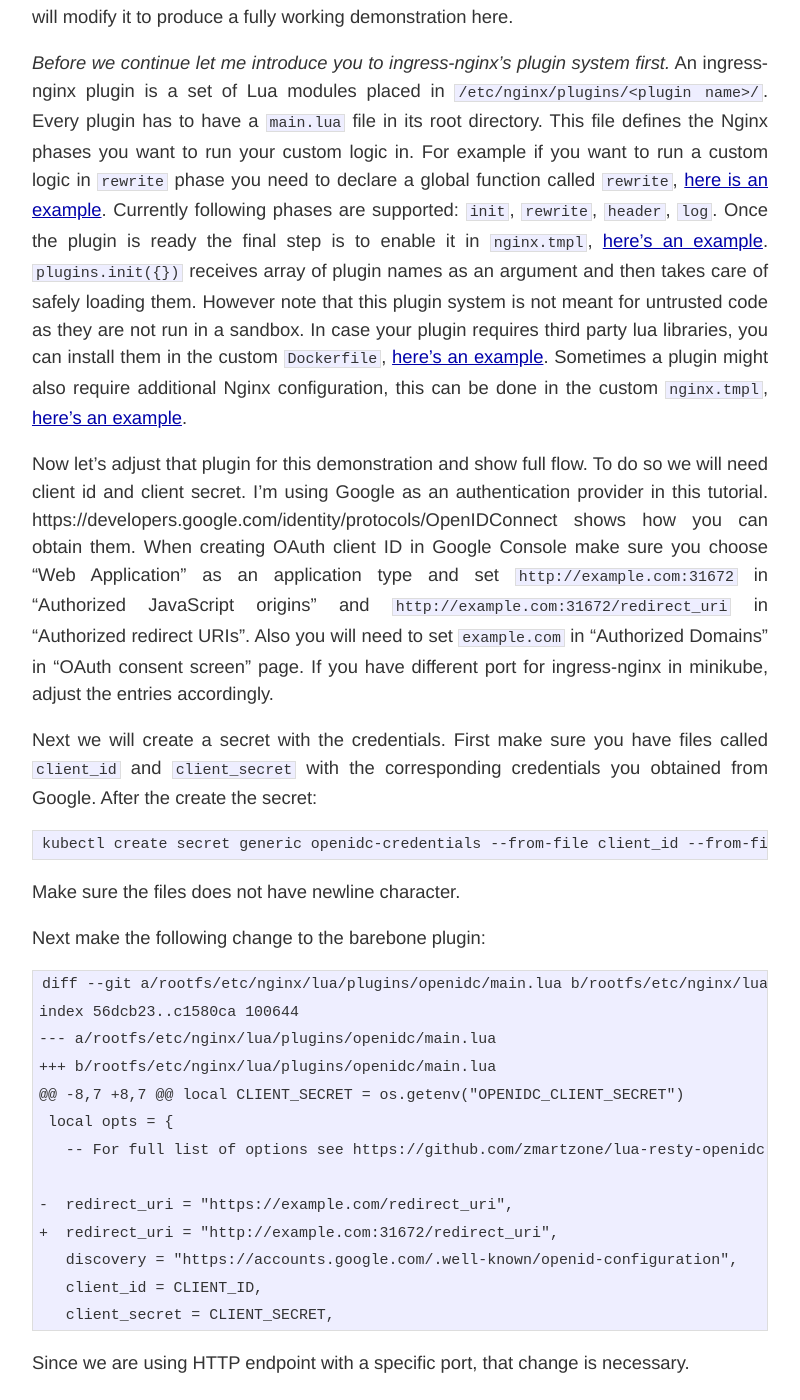
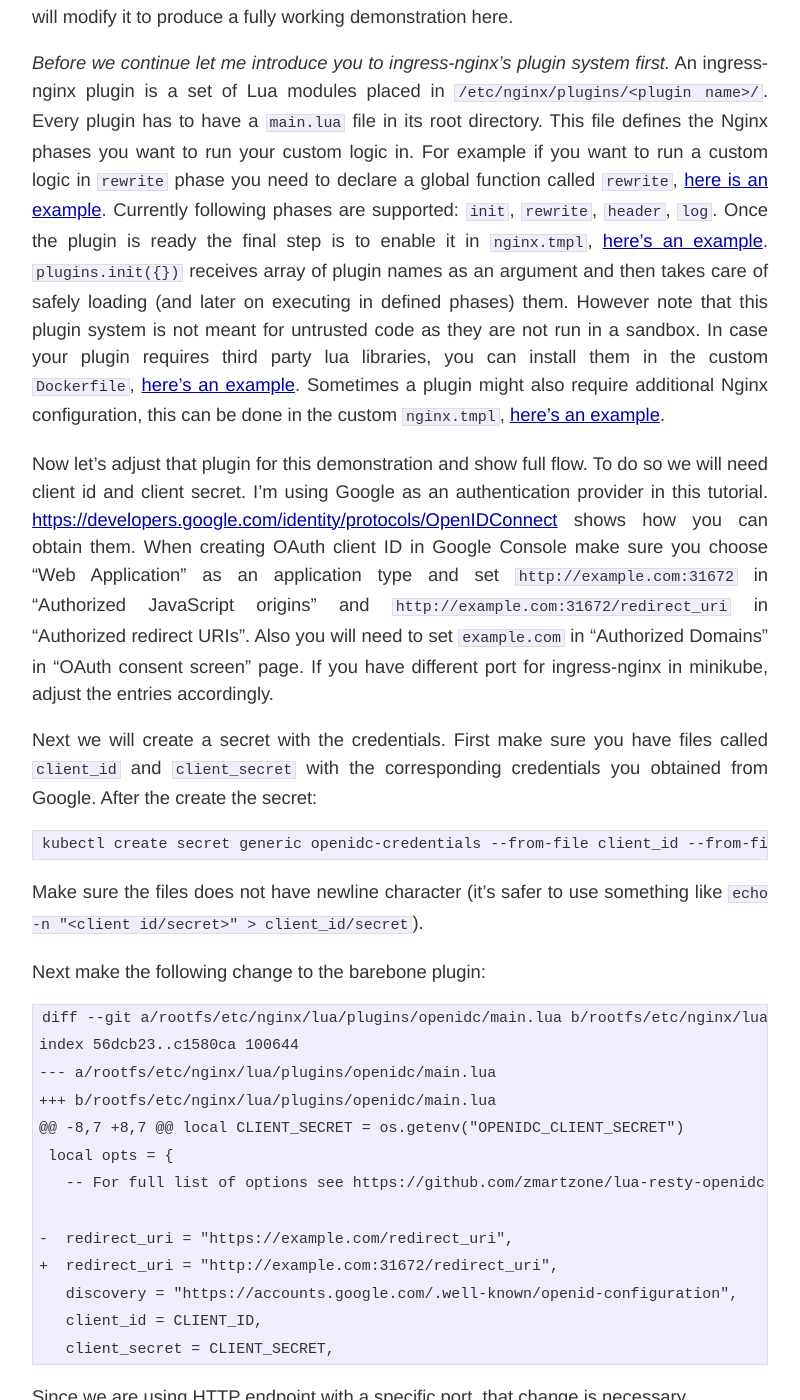
Before and after one commit to ElvinEfendi/elvinefendi.github.io, a Jekyll site: the page built from _posts/2019-11-22-ingress-nginx-openidc-plugin.markdown, in a window 1280 px wide and 1400 px high, scrolled down 1856 px. Shown: the whole window, without its empty margins (240-1040 px from the left). Built offline with Jekyll 4.4.1, drawn with Linux system fonts in a browser that asks for light colours; comment, search, counter and statistics services are not loaded; some of the changed text lies outside the part shown.

Commit message:
final touch

````diff
--- a/_posts/2019-11-22-ingress-nginx-openidc-plugin.markdown
+++ b/_posts/2019-11-22-ingress-nginx-openidc-plugin.markdown
@@ -10,7 +10,7 @@
 a while ago. Since then I've been meaning to write an article to demonstrate it but could not until now.
 
 ingress-nginx does not support OpenID Connect out of box and there has been many requests for that by the community.
-Therefore in this article I'm going to demonstrate ingress-nginx extensibility by showing how one can add OpenID Connect
+Therefore in this article I'm going to demonstrate ingress-nginx's extensibility by showing how one can add OpenID Connect
 functiontionality to it. This is going to be a tutorial like article so make sure you follow every step in order to acheive
 a complete, working integration.
 
@@ -77,7 +77,7 @@
 | ingress-nginx | ingress-nginx | http://192.168.99.108:31672    |
 ```
 
-For me the HTTP port is `31672`, and therefore the :endpoint I'll be using is `http://example.com:31672`.
+For me the HTTP port is `31672`, and therefore the endpoint I'll be using is `http://example.com:31672`.
 
 At this point you should be able to access http://example.com:31672 in your browser.
 
@@ -90,11 +90,11 @@
 defines the Nginx phases you want to run your custom logic in. For example if you want to run a custom logic in `rewrite` phase
 you need to declare a global function called `rewrite`, [here is an example](https://github.com/ElvinEfendi/ingress-nginx-openidc/blob/195b13476039bb9dc39ad8b418a584d1753dd659/rootfs/etc/nginx/lua/plugins/openidc/main.lua#L17).
 Currently following phases are supported: `init`, `rewrite`, `header`, `log`. Once the plugin is ready the final step is to enable
-it in `nginx.tmpl`, [here's an example](https://github.com/ElvinEfendi/ingress-nginx-openidc/blob/195b13476039bb9dc39ad8b418a584d1753dd659/rootfs/etc/nginx/template/nginx.tmpl#L121). `plugins.init({})` receives array of plugin names as an argument and then takes care of safely loading them. However note that this plugin system is not meant for untrusted code as they are not run in a sandbox.
+it in `nginx.tmpl`, [here's an example](https://github.com/ElvinEfendi/ingress-nginx-openidc/blob/195b13476039bb9dc39ad8b418a584d1753dd659/rootfs/etc/nginx/template/nginx.tmpl#L121). `plugins.init({})` receives array of plugin names as an argument and then takes care of safely loading (and later on executing in defined phases) them. However note that this plugin system is not meant for untrusted code as they are not run in a sandbox.
 In case your plugin requires third party lua libraries, you can install them in the custom `Dockerfile`, [here's an example]( https://github.com/ElvinEfendi/ingress-nginx-openidc/blob/195b13476039bb9dc39ad8b418a584d1753dd659/rootfs/Dockerfile#L5). Sometimes a plugin might also require additional Nginx configuration, this can be done in the custom `nginx.tmpl`, [here's an example](https://github.com/ElvinEfendi/ingress-nginx-openidc/blob/195b13476039bb9dc39ad8b418a584d1753dd659/rootfs/etc/nginx/template/nginx.tmpl#L53).
 
 Now let's adjust that plugin for this demonstration and show full flow. To do so we will need client id and client secret. I'm using
-Google as an authentication provider in this tutorial. https://developers.google.com/identity/protocols/OpenIDConnect shows how you can
+Google as an authentication provider in this tutorial. [https://developers.google.com/identity/protocols/OpenIDConnect](https://developers.google.com/identity/protocols/OpenIDConnect) shows how you can
 obtain them. When creating OAuth client ID in Google Console make sure you choose "Web Application" as an application type and
 set `http://example.com:31672` in "Authorized JavaScript origins" and `http://example.com:31672/redirect_uri` in "Authorized redirect URIs". Also you will need to set `example.com` in "Authorized Domains" in "OAuth consent screen" page. If you have different port for
 ingress-nginx in minikube, adjust the entries accordingly.
@@ -106,7 +106,7 @@
 kubectl create secret generic openidc-credentials --from-file client_id --from-file client_secret -n ingress-nginx --context minikube
 ```
 
-Make sure the files does not have newline character.
+Make sure the files does not have newline character (it's safer to use something like `echo -n "<client id/secret>" > client_id/secret`).
 
 Next make the following change to the barebone plugin:
 
@@ -160,3 +160,5 @@
 and change the image to `ingress-nginx-openidc`. Now when you try to access http://example.com:31672/ it should redirect you to Google sign in page. Here's how it looks like for me after I sign in:
 
 ![ingress-openidc](/assets/ingress-openidc.png)
+
+This is only one example showing how to extend ingress-nginx's functionalities using Lua based plugin system. You can configure any custom logic, restrict it to certain backends, frontends etc. In this tutorial I did not talk about how to write tests for the plugin, but it is supported. You can consider this as a homework and make a pull request to [https://github.com/ElvinEfendi/ingress-nginx-openidc](https://github.com/ElvinEfendi/ingress-nginx-openidc) adding tests.
````
